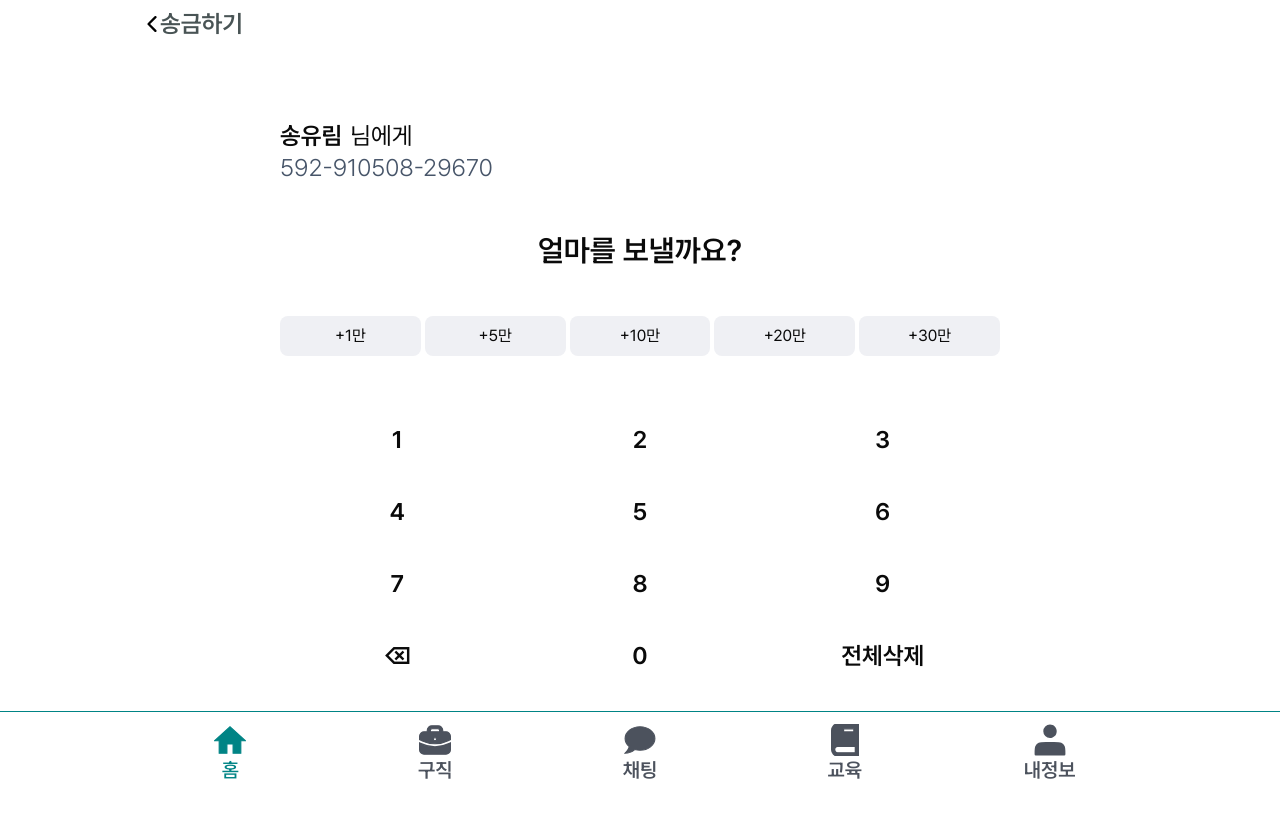
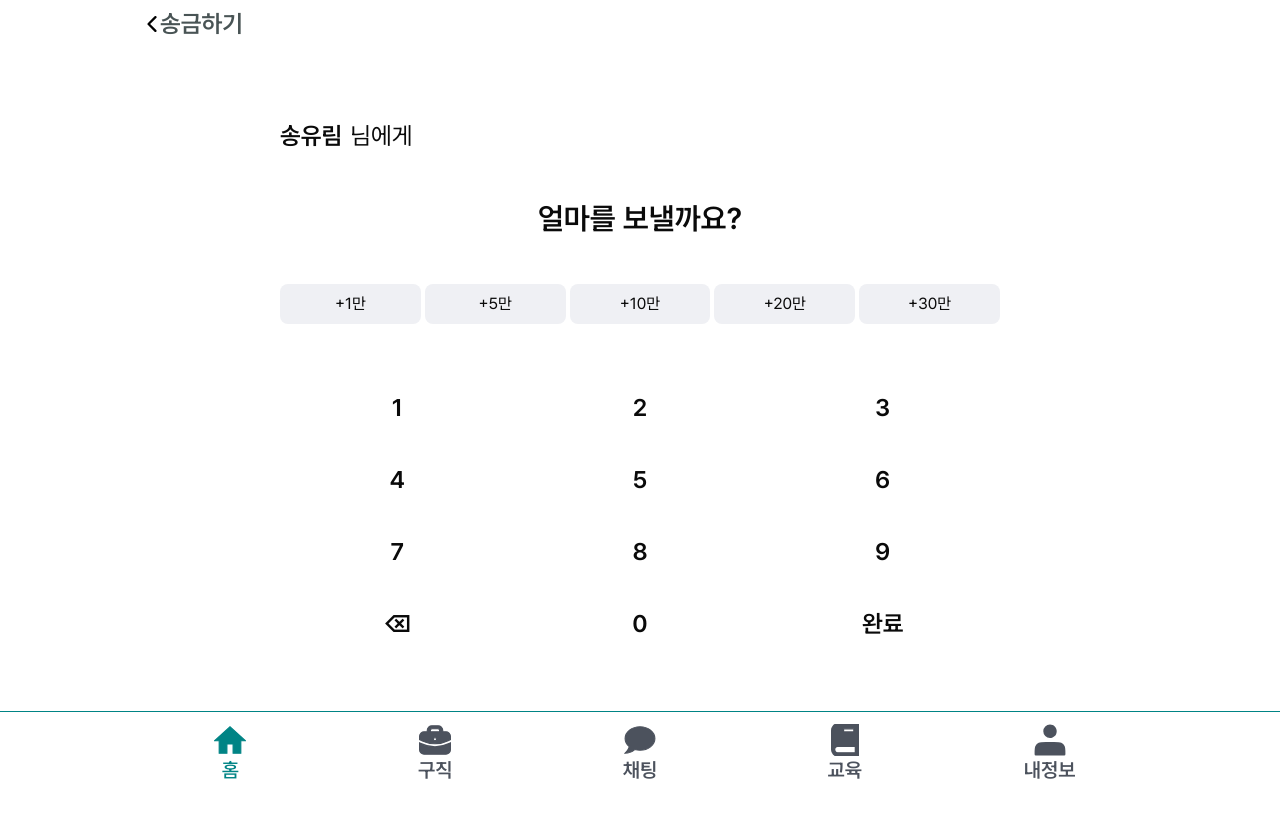
Before and after one commit to hana-harmoney/frontend, a Next.js app: page /home/send/step2 in a window 1280 px wide. Shown: the top 818 px of the page. Built offline with nearby package versions, Linux system fonts and the light colour scheme.

Commit message:
[#23] feat: 계좌번호 전역 변수화

```diff
--- a/src/app/home/pocket/new/page.tsx
+++ b/src/app/home/pocket/new/page.tsx
@@ -17,6 +17,7 @@ const CreatePocketPage = () => {
     { text: '+60만', value: 600000 },
     { text: '+70만', value: 700000 },
   ];
+
   const increaseTarget = (value: number) => {
     const current = targetStr === '' ? 0 : Number(targetStr);
     const next = current + value;
--- a/src/app/home/send/step1/page.tsx
+++ b/src/app/home/send/step1/page.tsx
@@ -1,13 +1,21 @@
 'use client';
 import Header from '@/components/common/header';
 import { CustomInput } from '@/components/common/customInput';
-import { useState } from 'react';
+import { useEffect, useState } from 'react';
 import { Button } from '@/components/ui/button';
 import TabBar from '@/components/home/TabBar';
 import AccountHistory from '@/components/home/AccountHistory';
+import { useRouter } from 'next/navigation';
+import { useAccountStore } from '@/stores/accountStore';
 
 const SendStep1Page = () => {
+  const router = useRouter();
+  const { setAccountNumber: setGlobalAccountNumber, reset } = useAccountStore();
   const [accountNumber, setAccountNumber] = useState('');
+
+  useEffect(() => {
+    reset();
+  }, []);
 
   const [selectedId, setSelectedId] = useState(0);
   const tabs = [
@@ -15,16 +23,16 @@ const SendStep1Page = () => {
     { id: 1, name: '자주' },
   ];
   const gugu = [
-    { name: '송유림', accountNumber: '592-910508-29670' },
-    { name: '송유림', accountNumber: '592-910508-29670' },
-    { name: '송유림', accountNumber: '592-910508-29670' },
+    { name: '송유림', accountNumber: '592-910508-29671' },
+    { name: '송유림', accountNumber: '592-910508-29672' },
+    { name: '송유림', accountNumber: '592-910508-29673' },
   ];
   const gugu2 = [
-    { name: '송유림', accountNumber: '592-910508-29670' },
-    { name: '송유림', accountNumber: '592-910508-29670' },
-    { name: '송유림', accountNumber: '592-910508-29670' },
-    { name: '송유림', accountNumber: '592-910508-29670' },
-    { name: '송유림', accountNumber: '592-910508-29670' },
+    { name: '송유림', accountNumber: '592-910508-29674' },
+    { name: '송유림', accountNumber: '592-910508-29675' },
+    { name: '송유림', accountNumber: '592-910508-29676' },
+    { name: '송유림', accountNumber: '592-910508-29677' },
+    { name: '송유림', accountNumber: '592-910508-29678' },
   ];
 
   return (
@@ -34,10 +42,18 @@ const SendStep1Page = () => {
       <CustomInput
         placeholder="계좌번호 입력"
         value={accountNumber}
-        type="number"
         onChange={(e) => setAccountNumber(e.target.value)}
       />
-      <Button className="py-7 text-xl font-semibold">송금하기</Button>
+      <Button
+        className="py-7 text-xl font-semibold"
+        disabled={accountNumber.length === 0}
+        onClick={() => {
+          setGlobalAccountNumber(accountNumber);
+          router.push('/home/send/step2');
+        }}
+      >
+        송금하기
+      </Button>
       <div className="flex flex-col gap-6">
         <TabBar tabs={tabs} selectedId={selectedId} clickTab={setSelectedId} />
         <div className="flex flex-col gap-4">
@@ -48,6 +64,7 @@ const SendStep1Page = () => {
                   key={idx}
                   name={item.name}
                   accountNum={item.accountNumber}
+                  onClick={() => setAccountNumber(item.accountNumber)}
                 />
               );
             })}
@@ -58,6 +75,7 @@ const SendStep1Page = () => {
                   key={idx}
                   name={item.name}
                   accountNum={item.accountNumber}
+                  onClick={() => setAccountNumber(item.accountNumber)}
                 />
               );
             })}
--- a/src/app/home/send/step2/page.tsx
+++ b/src/app/home/send/step2/page.tsx
@@ -1,10 +1,14 @@
 'use client';
 import Header from '@/components/common/header';
 import { NumericKeypad } from '@/components/home/NumericKeypad';
-import { useState } from 'react';
+import { useEffect, useState } from 'react';
 import { formatNumber } from '@/lib/utils';
+import { useAccountStore } from '@/stores/accountStore';
 
 const SendStep2Page = () => {
+  const [receiver, setReceiver] = useState<string>('');
+  const { accountNumber } = useAccountStore();
+
   const [targetStr, setTargetStr] = useState('');
   const increaseTarget = (value: number) => {
     const current = targetStr === '' ? 0 : Number(targetStr);
@@ -19,16 +23,25 @@ const SendStep2Page = () => {
     { text: '+20만', value: 200000 },
     { text: '+30만', value: 300000 },
   ];
+
+  useEffect(() => {
+    setReceiver('송유림');
+  }, []);
+
+  const clickComplete = () => {
+    console.log('clickComplete');
+  };
+
   return (
     <div className="flex w-full flex-col gap-6 px-6">
       <Header title="송금하기" centerTitle={false} showBackButton={true} />
       <div className="flex flex-col gap-12">
         <div className="flex flex-col text-2xl">
           <div className="flex gap-2">
-            <span className="font-semibold">송유림</span>
+            <span className="font-semibold">{receiver}</span>
             님에게
           </div>
-          <span className="text-gray font-light">592-910508-29670</span>
+          <span className="text-gray font-light">{accountNumber}</span>
         </div>
         <span className="w-full text-center text-3xl font-semibold">
           {targetStr.length == 0 ? (
@@ -62,6 +75,8 @@ const SendStep2Page = () => {
             showWonSuffix={true}
             className="mt-2"
             isAccount={true}
+            clickComplete={clickComplete}
+            completeComment="완료"
           />
         </div>
       </div>
--- a/src/components/home/AccountHistory.tsx
+++ b/src/components/home/AccountHistory.tsx
@@ -2,11 +2,12 @@ import HanaBank from '@/assets/icons/hana-bank.svg';
 type AccountHistoryProps = {
   name: string;
   accountNum: string;
+  onClick: () => void;
 };
 
-const AccountHistory = ({ name, accountNum }: AccountHistoryProps) => {
+const AccountHistory = ({ name, accountNum, onClick }: AccountHistoryProps) => {
   return (
-    <div className="flex w-full gap-3">
+    <div className="flex w-full gap-3" onClick={onClick}>
       <HanaBank className="mt-2 h-10 w-10" />
       <div className="flex flex-col text-2xl">
         <span className="font-semibold">{name}</span>
--- a/src/components/home/NumericKeypad.tsx
+++ b/src/components/home/NumericKeypad.tsx
@@ -10,6 +10,8 @@ type NumericKeypadProps = {
   showWonSuffix?: boolean;
   className?: string;
   isAccount?: boolean;
+  clickComplete?: () => void;
+  completeComment?: string;
 };
 
 const digits = ['1', '2', '3', '4', '5', '6', '7', '8', '9', '0'];
@@ -22,6 +24,8 @@ export const NumericKeypad: React.FC<NumericKeypadProps> = ({
   showWonSuffix = true,
   className = '',
   isAccount,
+  clickComplete,
+  completeComment,
 }) => {
   const [internal, setInternal] = useState<string>(value ?? '');
 
@@ -48,6 +52,10 @@ export const NumericKeypad: React.FC<NumericKeypadProps> = ({
   };
 
   const handleClear = () => {
+    if (clickComplete) {
+      clickComplete();
+      return;
+    }
     setVal('');
   };
 
@@ -93,7 +101,7 @@ export const NumericKeypad: React.FC<NumericKeypadProps> = ({
           0
         </button>
         <button onClick={handleClear} className="py-4">
-          전체삭제
+          {completeComment ? completeComment : '전체삭제'}
         </button>
       </div>
     </div>
--- /dev/null
+++ b/src/stores/accountStore.ts
@@ -0,0 +1,22 @@
+import { create } from 'zustand';
+import { persist, createJSONStorage } from 'zustand/middleware';
+
+type AccountStore = {
+  accountNumber: string;
+  setAccountNumber: (num: string) => void;
+  reset: () => void;
+};
+
+export const useAccountStore = create<AccountStore>()(
+  persist(
+    (set) => ({
+      accountNumber: '',
+      setAccountNumber: (num) => set({ accountNumber: num }),
+      reset: () => set({ accountNumber: '' }),
+    }),
+    {
+      name: 'account-store',
+      storage: createJSONStorage(() => sessionStorage),
+    },
+  ),
+);
```
